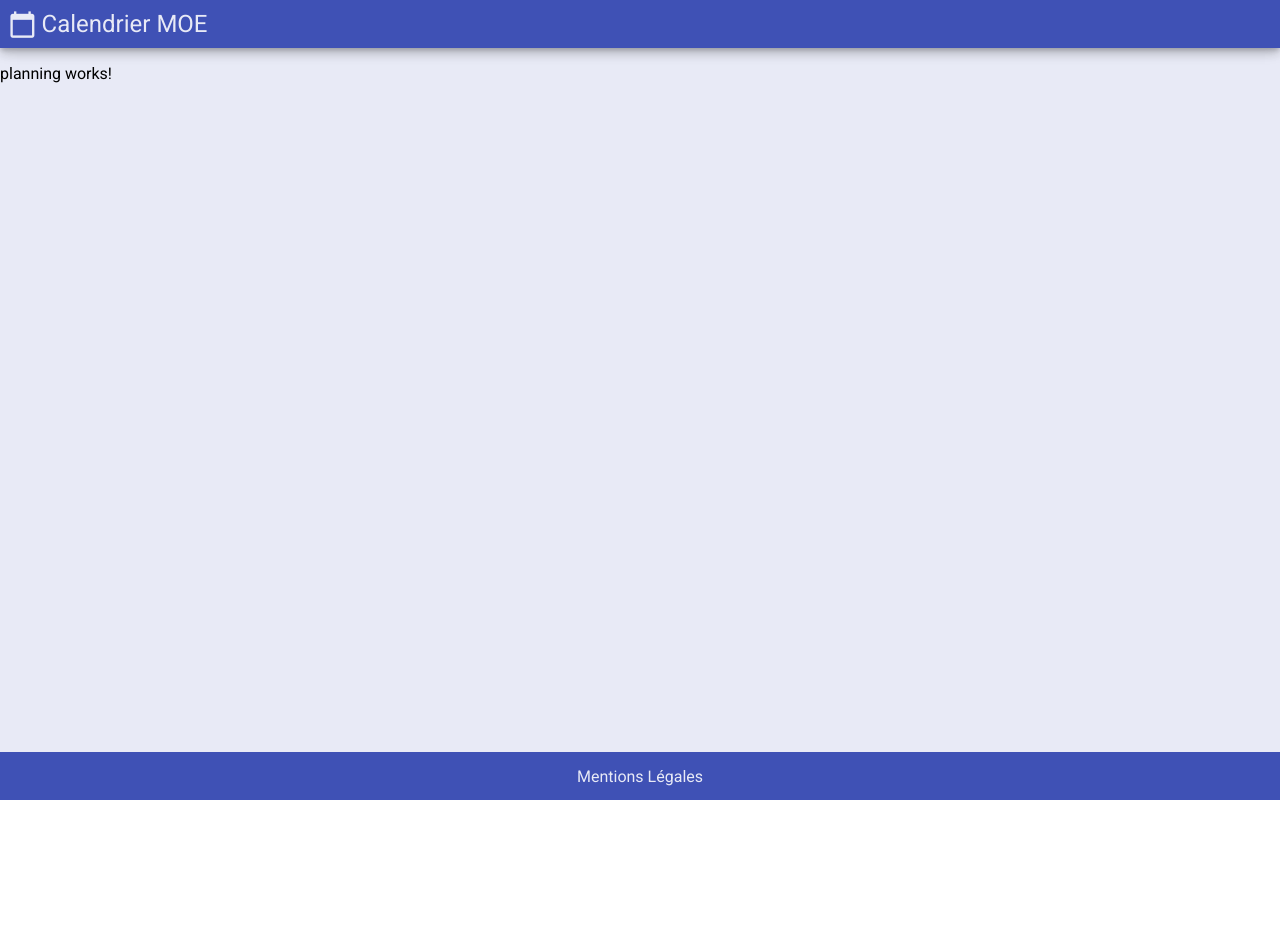
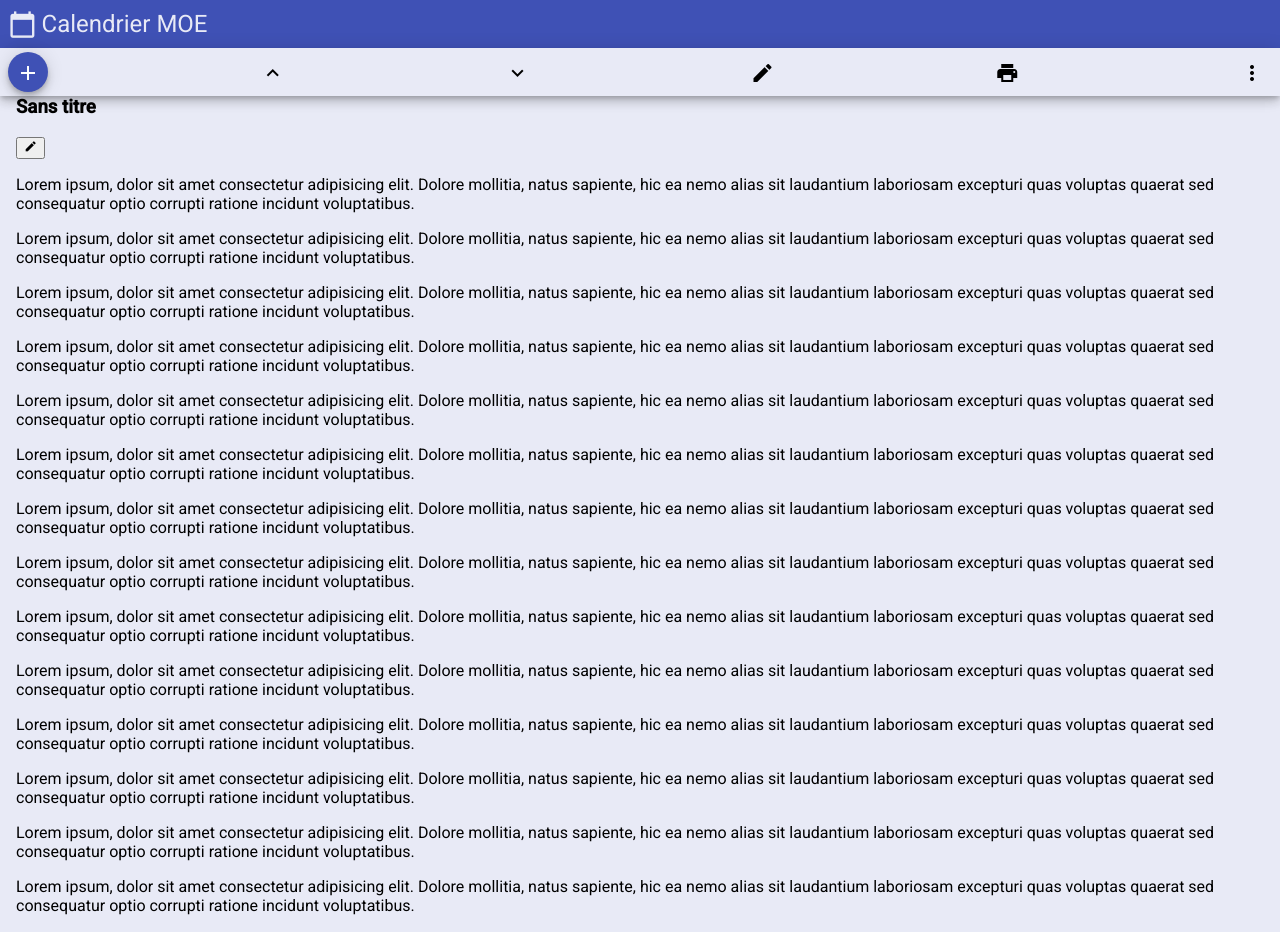
Before and after one commit to jlguenego/moe-calendar, an Angular app: page /planning in a window 1280 px wide. Shown: the top 932 px of the page. Before the commit the page ends 800 px from the top, so only its background shows below. Built offline with nearby package versions, Linux system fonts and the light colour scheme.

Commit message:
started to css planning

```diff
--- a/src/app/planning/planning.component.html
+++ b/src/app/planning/planning.component.html
@@ -1 +1,128 @@
-<p>planning works!</p>
+<main>
+  <section class="command mat-elevation-z6">
+    <nav>
+      <button mat-mini-fab color="primary" aria-label="up">
+        <mat-icon>add</mat-icon>
+      </button>
+      <button mat-icon-button aria-label="up">
+        <mat-icon>expand_less</mat-icon>
+      </button>
+      <button mat-icon-button aria-label="up">
+        <mat-icon>expand_more</mat-icon>
+      </button>
+      <button mat-icon-button aria-label="up">
+        <mat-icon>edit</mat-icon>
+      </button>
+      <button mat-icon-button aria-label="up">
+        <mat-icon>print</mat-icon>
+      </button>
+      <button mat-icon-button aria-label="up">
+        <mat-icon>more_vert</mat-icon>
+      </button>
+    </nav>
+  </section>
+  <section class="title">
+    <h1>Sans titre</h1>
+    <button>
+      <mat-icon [inline]="true">edit</mat-icon>
+    </button>
+  </section>
+  <section class="content">
+    <p>
+      Lorem ipsum, dolor sit amet consectetur adipisicing elit. Dolore mollitia,
+      natus sapiente, hic ea nemo alias sit laudantium laboriosam excepturi quas
+      voluptas quaerat sed consequatur optio corrupti ratione incidunt
+      voluptatibus.
+    </p>
+    <p>
+      Lorem ipsum, dolor sit amet consectetur adipisicing elit. Dolore mollitia,
+      natus sapiente, hic ea nemo alias sit laudantium laboriosam excepturi quas
+      voluptas quaerat sed consequatur optio corrupti ratione incidunt
+      voluptatibus.
+    </p>
+    <p>
+      Lorem ipsum, dolor sit amet consectetur adipisicing elit. Dolore mollitia,
+      natus sapiente, hic ea nemo alias sit laudantium laboriosam excepturi quas
+      voluptas quaerat sed consequatur optio corrupti ratione incidunt
+      voluptatibus.
+    </p>
+    <p>
+      Lorem ipsum, dolor sit amet consectetur adipisicing elit. Dolore mollitia,
+      natus sapiente, hic ea nemo alias sit laudantium laboriosam excepturi quas
+      voluptas quaerat sed consequatur optio corrupti ratione incidunt
+      voluptatibus.
+    </p>
+    <p>
+      Lorem ipsum, dolor sit amet consectetur adipisicing elit. Dolore mollitia,
+      natus sapiente, hic ea nemo alias sit laudantium laboriosam excepturi quas
+      voluptas quaerat sed consequatur optio corrupti ratione incidunt
+      voluptatibus.
+    </p>
+    <p>
+      Lorem ipsum, dolor sit amet consectetur adipisicing elit. Dolore mollitia,
+      natus sapiente, hic ea nemo alias sit laudantium laboriosam excepturi quas
+      voluptas quaerat sed consequatur optio corrupti ratione incidunt
+      voluptatibus.
+    </p>
+    <p>
+      Lorem ipsum, dolor sit amet consectetur adipisicing elit. Dolore mollitia,
+      natus sapiente, hic ea nemo alias sit laudantium laboriosam excepturi quas
+      voluptas quaerat sed consequatur optio corrupti ratione incidunt
+      voluptatibus.
+    </p>
+    <p>
+      Lorem ipsum, dolor sit amet consectetur adipisicing elit. Dolore mollitia,
+      natus sapiente, hic ea nemo alias sit laudantium laboriosam excepturi quas
+      voluptas quaerat sed consequatur optio corrupti ratione incidunt
+      voluptatibus.
+    </p>
+    <p>
+      Lorem ipsum, dolor sit amet consectetur adipisicing elit. Dolore mollitia,
+      natus sapiente, hic ea nemo alias sit laudantium laboriosam excepturi quas
+      voluptas quaerat sed consequatur optio corrupti ratione incidunt
+      voluptatibus.
+    </p>
+    <p>
+      Lorem ipsum, dolor sit amet consectetur adipisicing elit. Dolore mollitia,
+      natus sapiente, hic ea nemo alias sit laudantium laboriosam excepturi quas
+      voluptas quaerat sed consequatur optio corrupti ratione incidunt
+      voluptatibus.
+    </p>
+    <p>
+      Lorem ipsum, dolor sit amet consectetur adipisicing elit. Dolore mollitia,
+      natus sapiente, hic ea nemo alias sit laudantium laboriosam excepturi quas
+      voluptas quaerat sed consequatur optio corrupti ratione incidunt
+      voluptatibus.
+    </p>
+    <p>
+      Lorem ipsum, dolor sit amet consectetur adipisicing elit. Dolore mollitia,
+      natus sapiente, hic ea nemo alias sit laudantium laboriosam excepturi quas
+      voluptas quaerat sed consequatur optio corrupti ratione incidunt
+      voluptatibus.
+    </p>
+    <p>
+      Lorem ipsum, dolor sit amet consectetur adipisicing elit. Dolore mollitia,
+      natus sapiente, hic ea nemo alias sit laudantium laboriosam excepturi quas
+      voluptas quaerat sed consequatur optio corrupti ratione incidunt
+      voluptatibus.
+    </p>
+    <p>
+      Lorem ipsum, dolor sit amet consectetur adipisicing elit. Dolore mollitia,
+      natus sapiente, hic ea nemo alias sit laudantium laboriosam excepturi quas
+      voluptas quaerat sed consequatur optio corrupti ratione incidunt
+      voluptatibus.
+    </p>
+    <p>
+      Lorem ipsum, dolor sit amet consectetur adipisicing elit. Dolore mollitia,
+      natus sapiente, hic ea nemo alias sit laudantium laboriosam excepturi quas
+      voluptas quaerat sed consequatur optio corrupti ratione incidunt
+      voluptatibus.
+    </p>
+    <p>
+      Lorem ipsum, dolor sit amet consectetur adipisicing elit. Dolore mollitia,
+      natus sapiente, hic ea nemo alias sit laudantium laboriosam excepturi quas
+      voluptas quaerat sed consequatur optio corrupti ratione incidunt
+      voluptatibus.
+    </p>
+  </section>
+</main>
--- a/src/app/planning/planning.component.scss
+++ b/src/app/planning/planning.component.scss
@@ -0,0 +1,24 @@
+@import "src/variables.scss";
+
+.command {
+  position: fixed;
+  top: 3em;
+  left: 0;
+  right: 0;
+  z-index: 1;
+  height: 3em;
+  display: flex;
+  align-items: center;
+  padding: 0 0.5em;
+  background: mat-color($primary, 50);
+}
+
+nav {
+  width: 100%;
+  display: flex;
+  justify-content: space-between;
+}
+
+.title {
+  margin-top: 3em;
+}
--- a/src/styles.scss
+++ b/src/styles.scss
@@ -15,6 +15,6 @@ body {
   font-family: Roboto, "Helvetica Neue", sans-serif;
 }
 
-main {
-  padding: 0.5em;
+section {
+  padding: 0 0.5em;
 }
```
Also changed, not shown: src/app/planning/planning.module.ts (+7 -4 lines).
